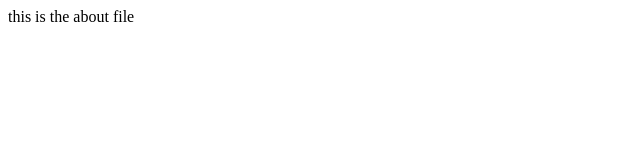
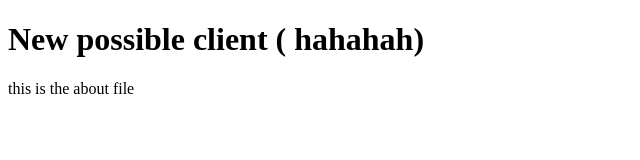
Before and after one commit to coliningham/git-course-repo, a website: page about.html in a window 1280 px wide. Shown: the whole page, without its empty margins (0-640 px from the left). Drawn offline with Linux system fonts and the light colour scheme.

Commit message:
modified to add about page

```diff
--- a/about.html
+++ b/about.html
@@ -1,6 +1,8 @@
 <!DOCTYPE html>
 <html>
 	<body>
+		<h1> New possible client ( hahahah) </h1>
 		this is the about file
+		<!-- this is the crazy new form -->
 	</body>
 </html>
```
